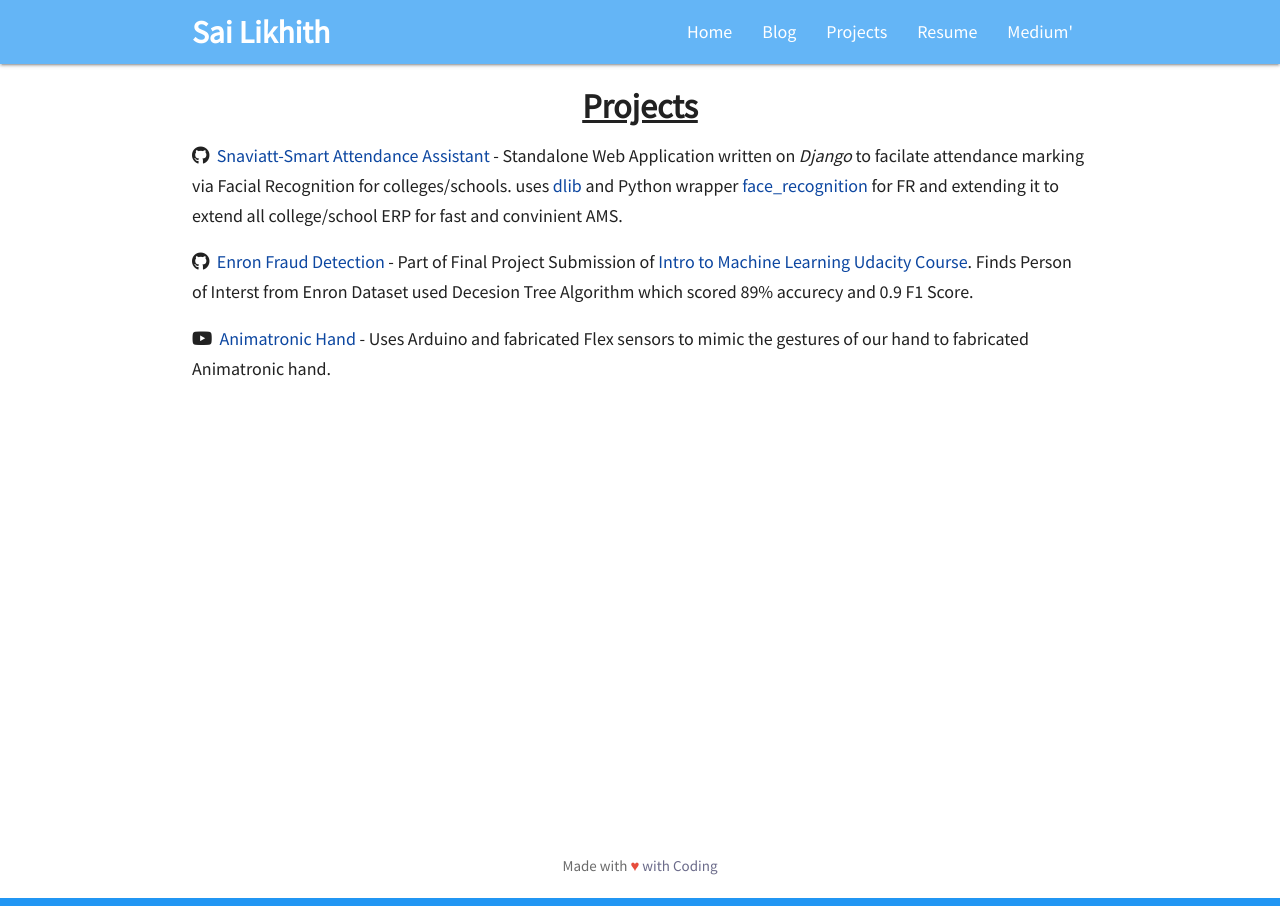
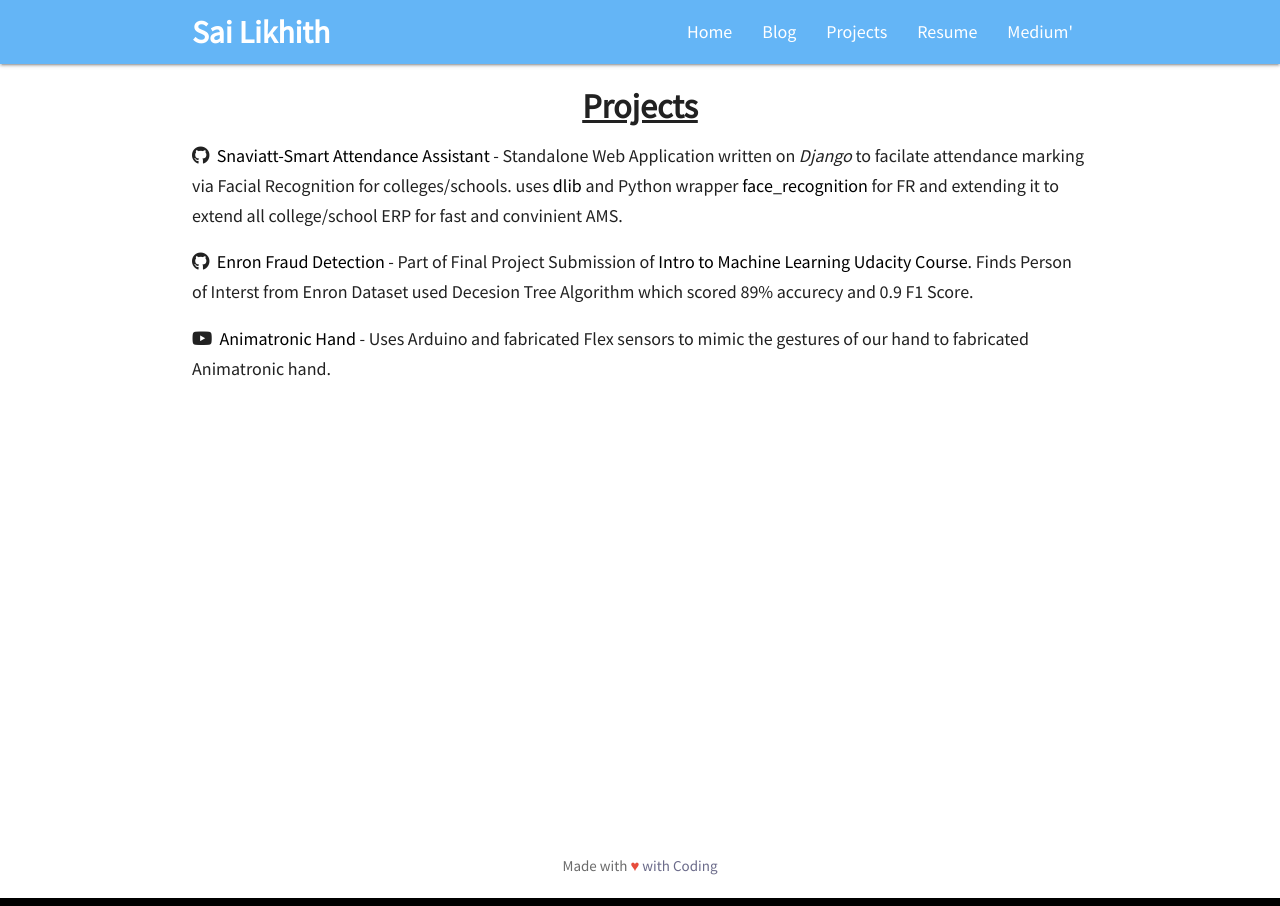
Before and after one commit to SaiLikhith7/Mywebsite, a Jekyll site: the page built from projects.html, in a window 1280 px wide. Built offline with Jekyll 4.4.1, drawn with Linux system fonts in a browser that asks for light colours; nearby versions of some CDN libraries.

Commit message:
Update main.css

```diff
--- a/css/main.css
+++ b/css/main.css
@@ -41,7 +41,7 @@ body {
 }
 
 .panel-default h4 a, h5 a {
-  color: #0d47a1;
+  color: #000000;
 }
 
 .panel-default h4 a:hover, h5 a:hover {
@@ -78,7 +78,7 @@ body {
   color: #6b6b6b;
 }
 div.footer{
-  border-bottom: 8px solid #2196f3;
+  border-bottom: 8px solid #000000;
 }
 
 #avatar {
```
